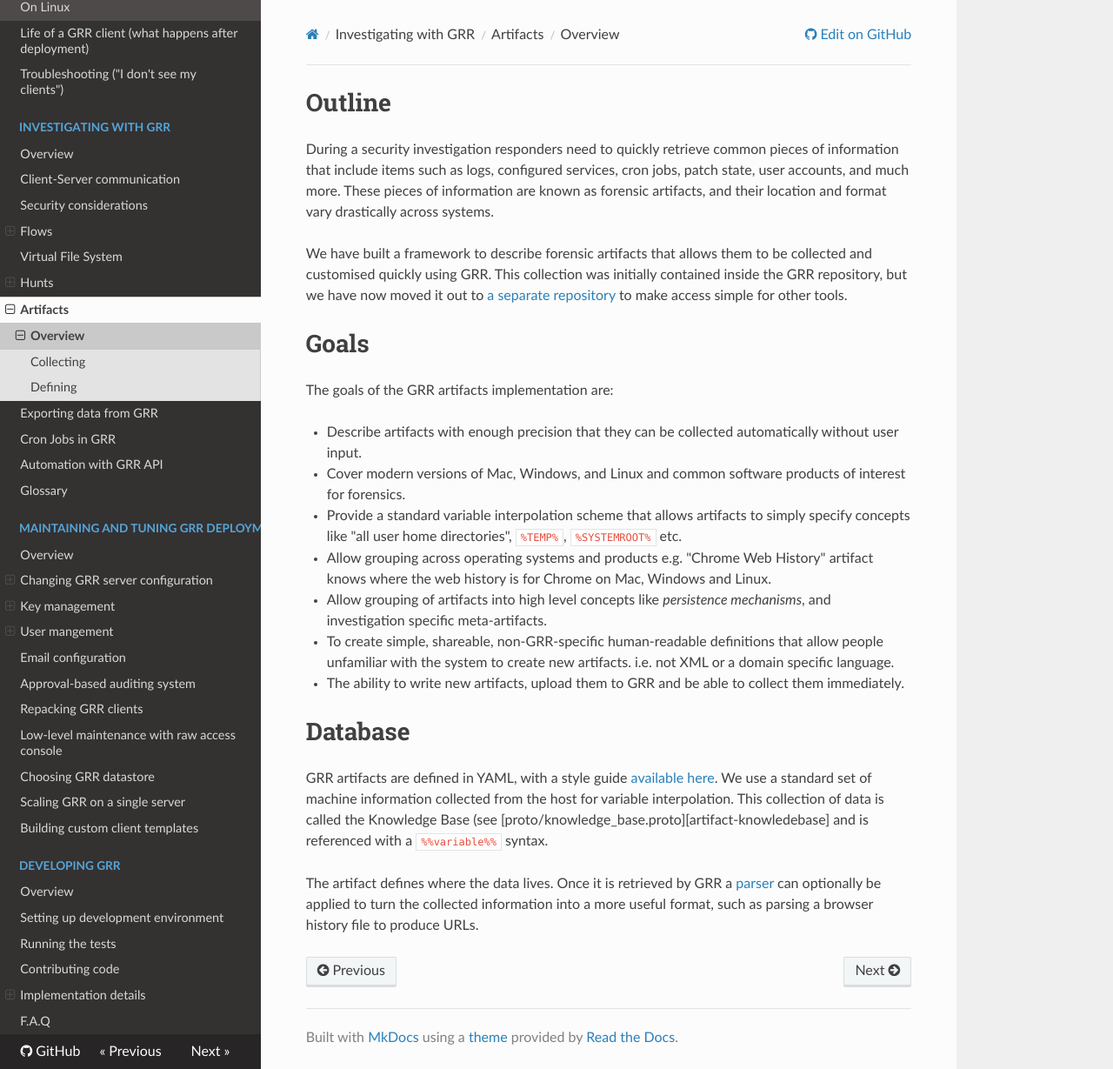
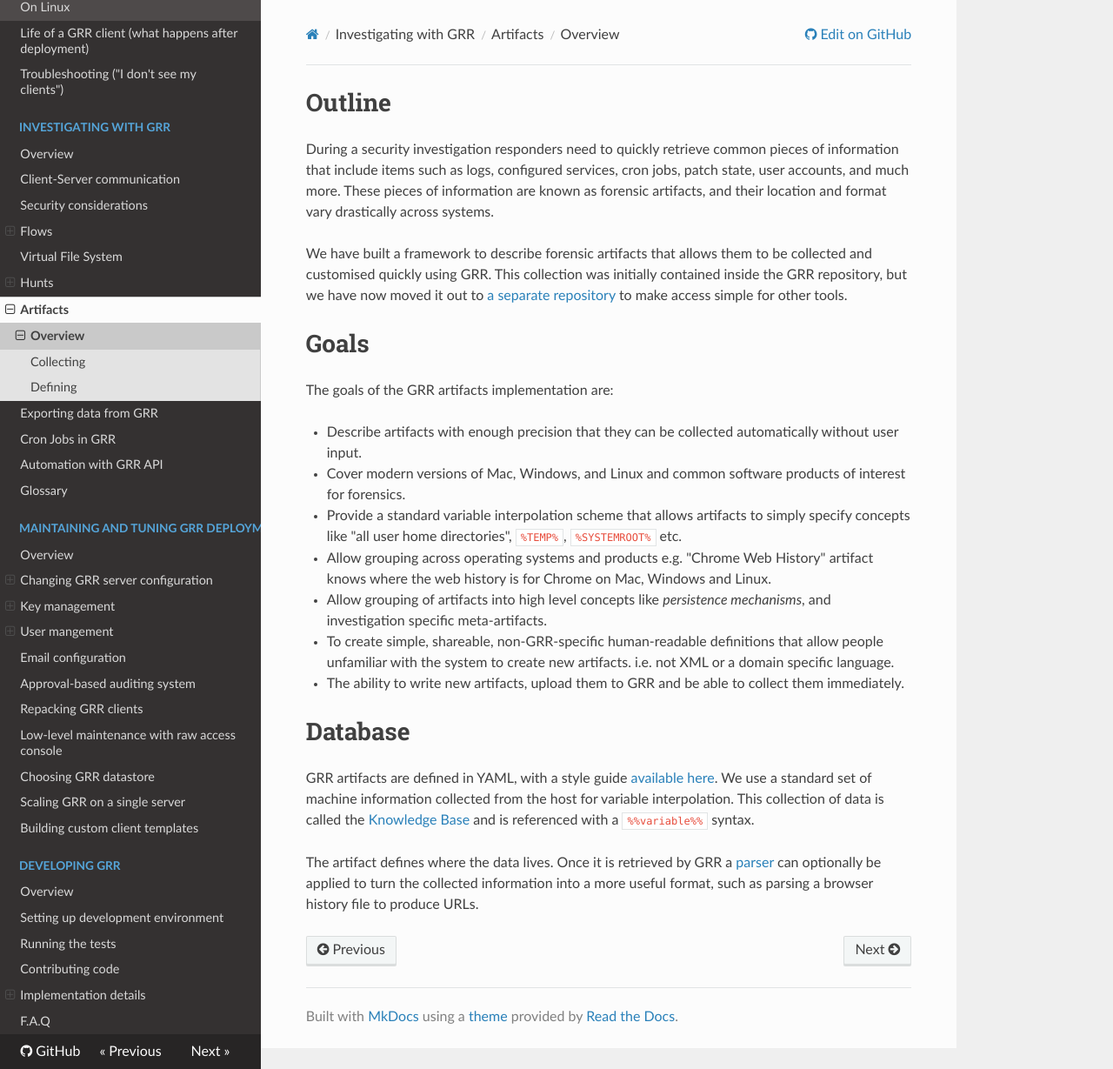
Before and after one commit to google/grr-doc, an MkDocs documentation site: the page built from docs/investigating-with-grr/artifacts/overview.md, in a window 1280 px wide and 1229 px high. Shown: the whole window at 87% size. Built offline with MkDocs 1.6.1, drawn with Linux system fonts in a browser that asks for light colours; nearby versions of some CDN libraries; old or Windows-style settings are respelled for this version of MkDocs.

Commit message:
Fix broken link in the artifacts overview doc.

```diff
--- a/docs/investigating-with-grr/artifacts/overview.md
+++ b/docs/investigating-with-grr/artifacts/overview.md
@@ -44,8 +44,8 @@
 GRR artifacts are defined in YAML, with a style guide [available here]
 [artifact-style]. We use a standard set of machine information collected
 from the host for variable interpolation. This collection of data is called the
-Knowledge Base (see [proto/knowledge\_base.proto][artifact-knowledebase] and is
-referenced with a `%%variable%%` syntax.
+[Knowledge Base][artifact-knowledgebase] and is referenced with a `%%variable%%`
+syntax.
 
 The artifact defines where the data lives. Once it is retrieved by GRR a
 [parser][artifact-parsers] can optionally be applied to turn the collected
```
